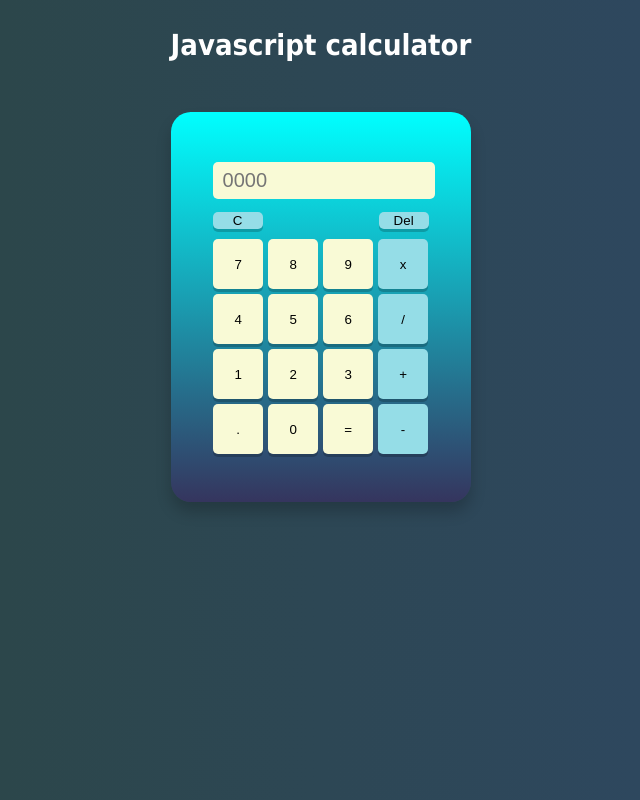
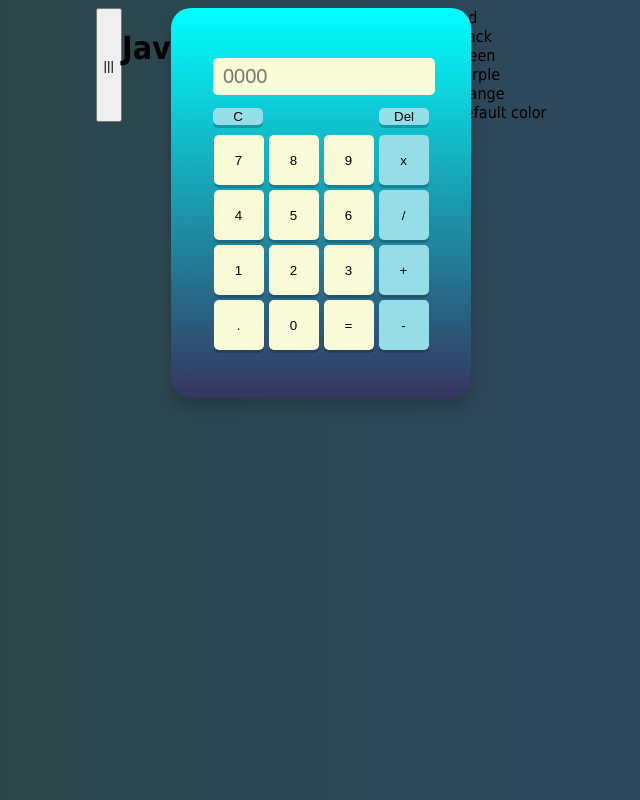
Before and after one commit to ilias-jabri/basic-javascript-calculator, a plain HTML site: page index.html in a window 1280 px wide. Shown: the whole page, without its empty margins (319-959 px from the left). Drawn offline with Linux system fonts and the light colour scheme.

Commit message:
Update index.html

```diff
--- a/index.html
+++ b/index.html
@@ -8,8 +8,20 @@
     <title>Document</title>
 </head>
 <body id="body">
+    <div id="click"></div>
+    <button id="settings">|||</button>
+    <h1 id="javascript">Javascript calculator</h1>
+    <div id="hidden-section">
+        <div class="inside-hidden" id="red">red</div>
+        <div class="inside-hidden" id="black">black</div>
+        <div class="inside-hidden" id="green">green</div>
+        <div class="inside-hidden" id="purple">purple</div>
+        <div class="inside-hidden" id="orange">orange</div>
+        <div class="inside-hidden" id="default-color">Default color</div>
+
+    </div>
     <div id="calculator">
-    <h1 id="hidden-javascript">Javascript calculator</h1>
+
     <div id="calcu">
             <button id="c">C</button>
             <button id="Del">Del</button>
```
